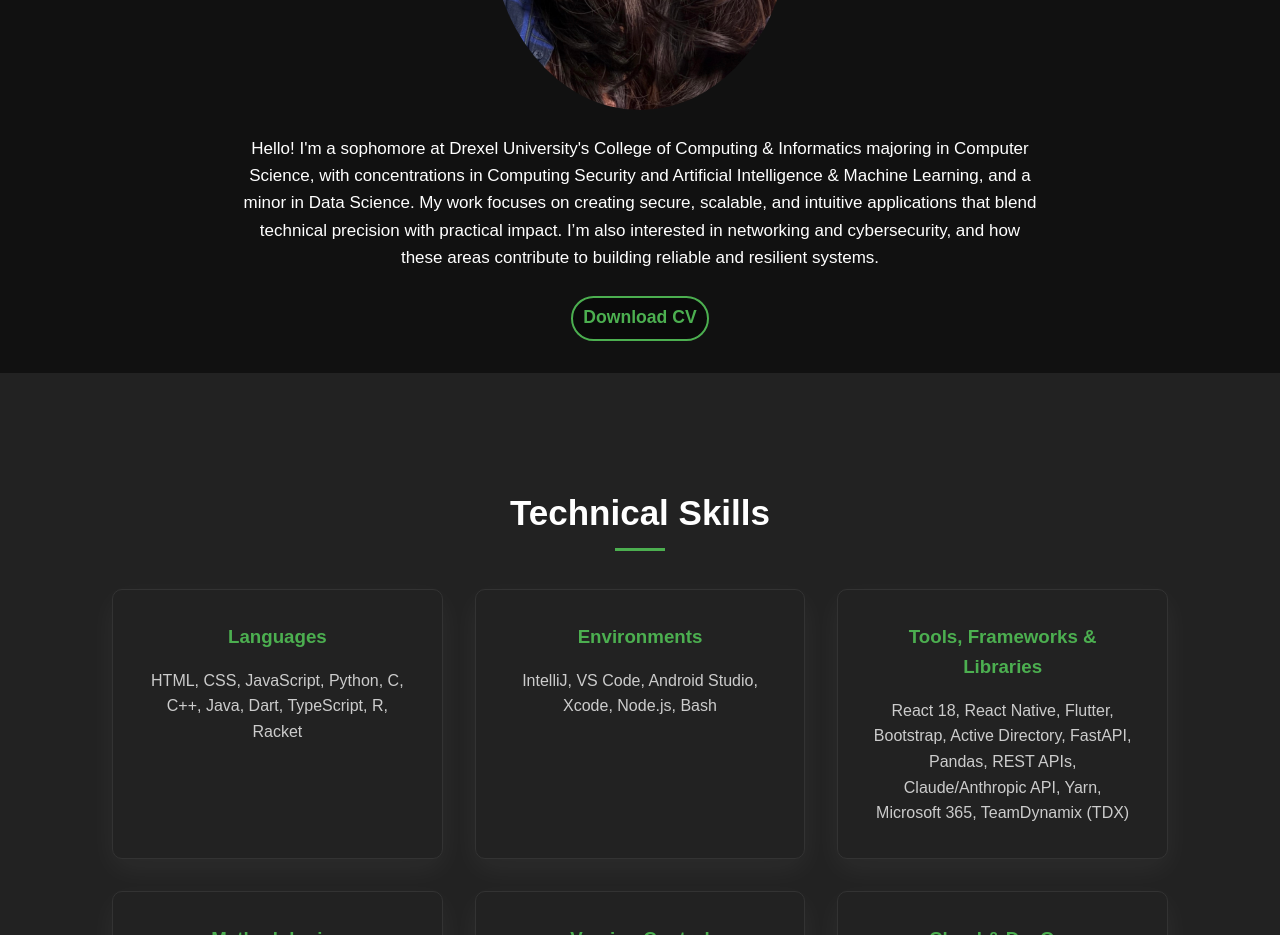
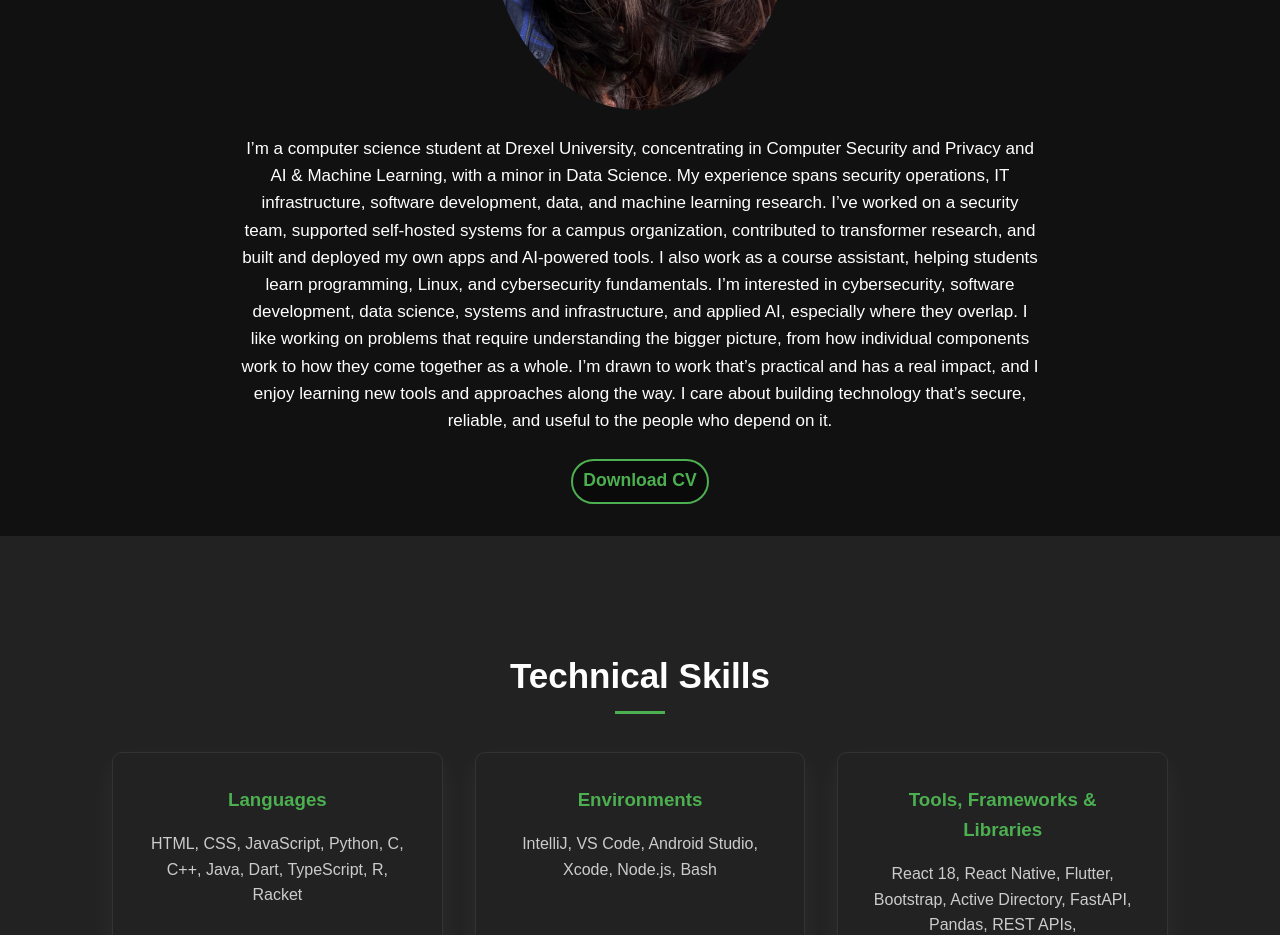
Before and after one commit to poornima266/portfolio, a plain HTML site: page index.html in a window 1280 px wide. Shown: the part 1180-2115 px from the top of the page. Drawn offline with Linux system fonts and the light colour scheme.

Commit message:
Updated portfolio

```diff
--- a/index.html
+++ b/index.html
@@ -48,7 +48,11 @@
                 <div class="about-profile">
                     <img src="photo.jpg" alt="Poornima Patel">
                     <div class="about-profile-description">
-                        <p>Hello! I'm a sophomore at Drexel University's College of Computing & Informatics majoring in Computer Science, with concentrations in Computing Security and Artificial Intelligence & Machine Learning, and a minor in Data Science. My work focuses on creating secure, scalable, and intuitive applications that blend technical precision with practical impact. I’m also interested in networking and cybersecurity, and how these areas contribute to building reliable and resilient systems.</p>
+                        <p>I’m a computer science student at Drexel University, concentrating in Computer Security and Privacy and AI & Machine Learning, with a minor in Data Science.
+
+My experience spans security operations, IT infrastructure, software development, data, and machine learning research. I’ve worked on a security team, supported self-hosted systems for a campus organization, contributed to transformer research, and built and deployed my own apps and AI-powered tools. I also work as a course assistant, helping students learn programming, Linux, and cybersecurity fundamentals.
+I’m interested in cybersecurity, software development, data science, systems and infrastructure, and applied AI, especially where they overlap. I like working on problems that require understanding the bigger picture, from how individual components work to how they come together as a whole. I’m drawn to work that’s practical and has a real impact, and I enjoy learning new tools and approaches along the way. I care about building technology that’s secure, reliable, and useful to the people who depend on it.
+</p>
                     </div>
                     <span id="cv"><a href="PoornimaPatelResume.pdf" target="_blank" class="btn btn-secondary">Download CV</a></span>
                 </div>
```
